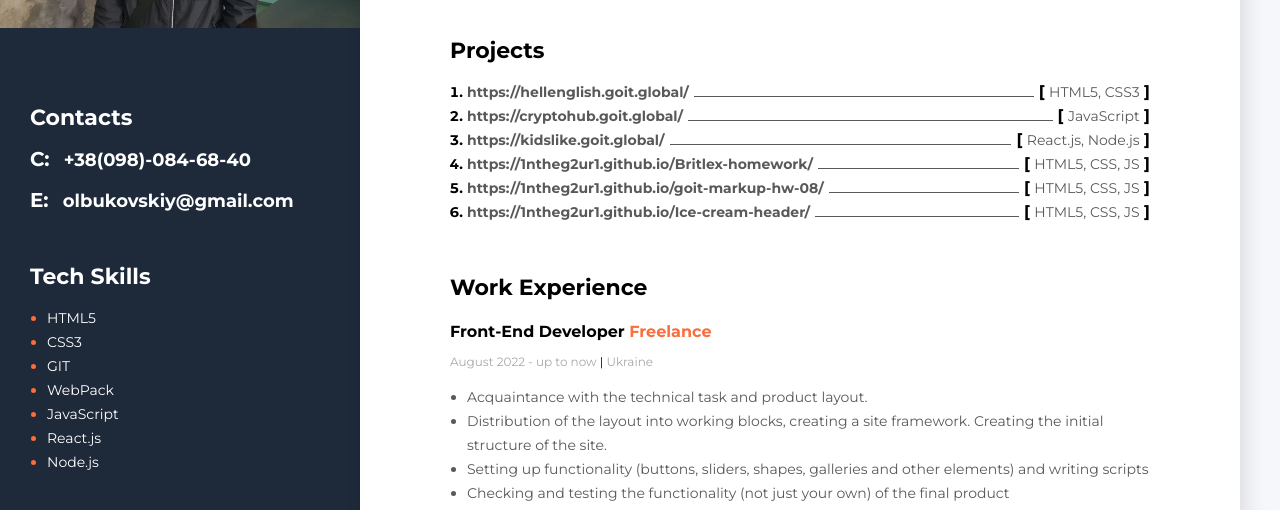
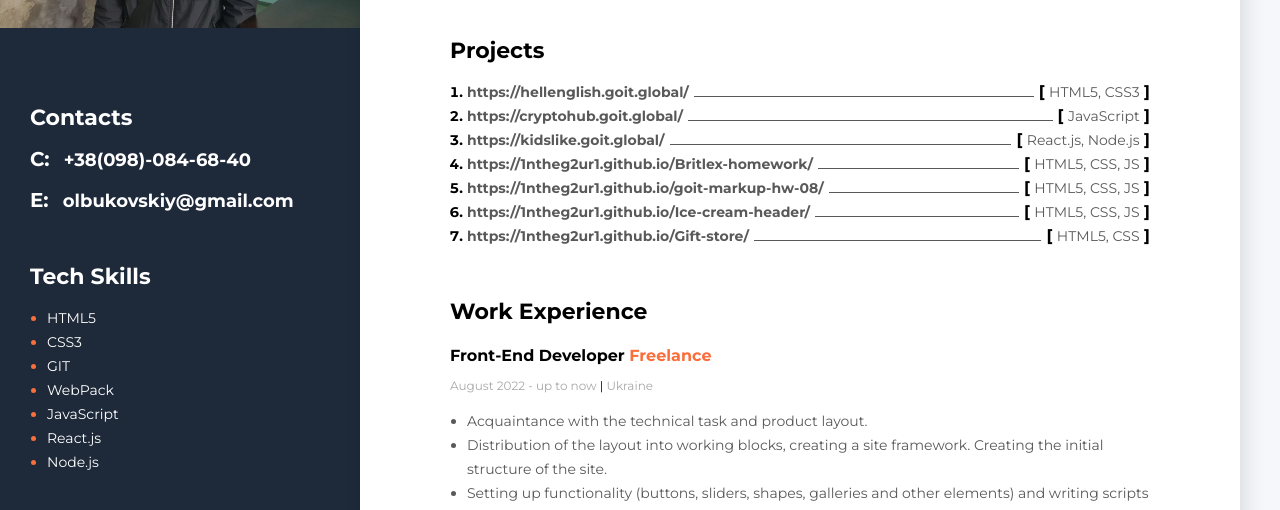
Before and after one commit to 1ntheg2ur1/Resume, a plain HTML site: page index.html in a window 1280 px wide. Shown: the part 248-758 px from the top of the page. Drawn offline with Linux system fonts and the light colour scheme.

Commit message:
add project

```diff
--- a/index.html
+++ b/index.html
@@ -132,6 +132,24 @@
                 >
                 <span
                   ><span class="project-bracket"> [ </span>HTML5, CSS, JS<span
+                    class="project-bracket"
+                  >
+                    ]
+                  </span></span
+                ></span
+              >
+            </li>
+            <li class="projects-item">
+              <span class="project"
+                ><a
+                  class="add"
+                  target="_blank"
+                  href="https://1ntheg2ur1.github.io/Gift-store/"
+                  class="project-link"
+                  >https://1ntheg2ur1.github.io/Gift-store/</a
+                >
+                <span
+                  ><span class="project-bracket"> [ </span>HTML5, CSS<span
                     class="project-bracket"
                   >
                     ]
```
